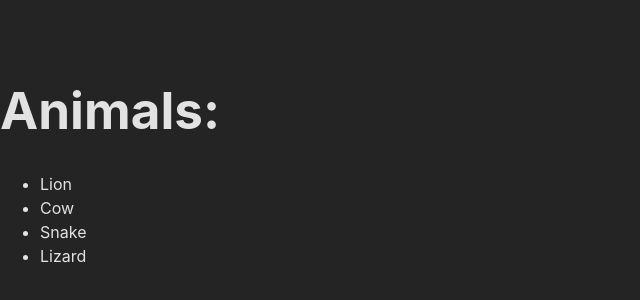
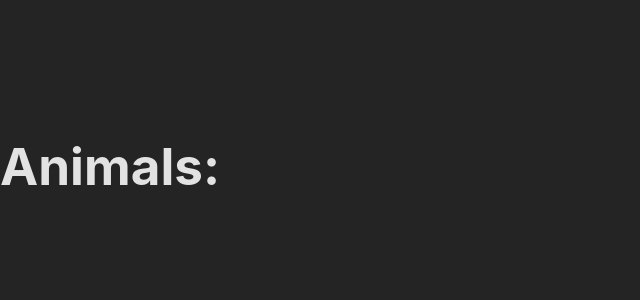
Before and after one commit to naLeilan/All-Challenges, a React (Vite) app: page /animals in a window 1280 px wide. Shown: the part 234-534 px from the top of the page, without its empty margins (0-640 px from the left). Built offline with nearby package versions, Linux system fonts and the light colour scheme.

Commit message:
AnimalList

```diff
--- a/src/pages/Animals.jsx
+++ b/src/pages/Animals.jsx
@@ -13,11 +13,17 @@ function AnimalsList() {
 
 function List({ animals }) {
   return (
-    <div>
-      {animals.map((animal) => {
-        return <ListItem animal={animal} key={animal} />;
-      })}
-    </div>
+    <>
+      {!animals && (
+        <div>
+          {animals.map((animal) => {
+            return animal.startsWith("L") ? (
+              <ListItem animal={animal} key={animal} />
+            ) : null;
+          })}
+        </div>
+      )}
+    </>
   );
 }
 
```
